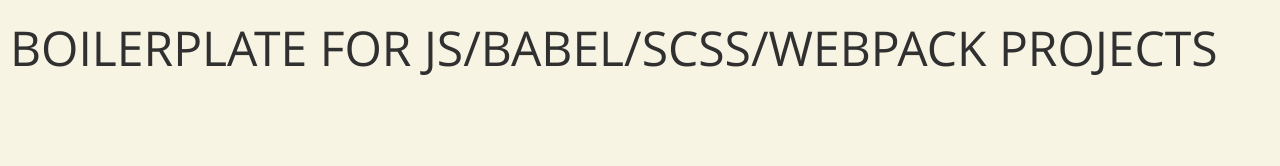
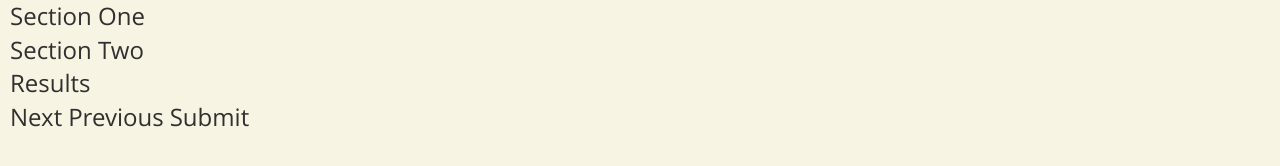
Before and after one commit to PSJgit/multistep-form-js, a website built with webpack: page src/index.html in a window 1280 px wide. Built offline with nearby package versions, Linux system fonts and the light colour scheme.

Commit message:
plan, class and html basic structure

```diff
--- a/src/index.html
+++ b/src/index.html
@@ -11,7 +11,29 @@
   </head>
   <body>
     <div id="root">
-      <h1>Boilerplate for js/babel/scss/webpack projects</h1>
+
+      <form id='form-wizard'>
+        <div id='prog-bar'></div>
+
+        <fieldset id='s1' class='section'>
+          <legend><p>Section One</p></legend>
+        </fieldset>
+
+        <fieldset id='s2' class='section'>
+          <legend><p>Section Two</p></legend>
+        </fieldset>
+
+        <div id='results' class='section'>
+          <p>Results</p>
+        </div>
+
+        <div id='nav'>
+          <button id='next'><p>Next</p></button>
+          <button id='prev'><p>Previous</p></button>
+          <button id='submit'><p>Submit</p></button>
+        </div>
+      </form>
+
     </div>
     <script src="config.js"></script>
     <script src="<%= htmlWebpackPlugin.files.chunks.main.entry %>"></script>
--- a/src/index.js
+++ b/src/index.js
@@ -3,16 +3,11 @@
 –––––––––––––––––––––––––––––––––––––––––––––––––– */
 
 
-import defaultExport, {anotherTempImport} from './js/temp.js'
-import {isMobileDevice} from './js/utils.js'
+import FormWizard from './js/wizardClass.js'
+import {animateCSSHelper} from './js/utils.js'
 
 // style
 import "./scss/index.scss"
-
-
-
-/* Vars
-–––––––––––––––––––––––––––––––––––––––––––––––––– */
 
 
 /* ON READY
@@ -20,6 +15,12 @@
 
 document.addEventListener("DOMContentLoaded", (e) => {
 
+	const form = document.getElementById('form-wizard')
+
+	// init the form
+	const twoStepForm = new FormWizard(form)
+
+
 	/* Events
 	–––––––––––––––––––––––––––––––––––––––––––––––––– */
 
--- a/src/js/temp.js
+++ /dev/null
@@ -1,13 +0,0 @@
-
-/* Temp import
-–––––––––––––––––––––––––––––––––––––––––––––––––– */
-
-const defaultExport = () => {
-	console.log('temp import from temp.js')
-}
-
-export const anotherTempImport = () => {
-	console.log('another temp export')
-}
-
-export default defaultExport
--- /dev/null
+++ b/src/js/wizardClass.js
@@ -0,0 +1,28 @@
+
+/* PLAN TEMP
+–––––––––––––––––––––––––––––––––––––––––––––––––– */
+/*
+	no render func - keep html simple
+	sections - hide show based upon index (needs to have all items validated before we can continue)
+	prog bar - can run from the above sections index/sections.length*100, submit at the very end when displaying user data back
+	user data - can be shown by lifting direct from the form. not ideal practice but can do it ok if the sections are hidden on next/prev
+	on complete - add a submit with the displayed user data? wipe it and confirm submission?
+	validation - on click/or on blur of input field
+
+*/
+
+class FormWizard {
+	constructor(form) {
+		this.form = form
+		console.warn('constructor called')
+
+		// run the instance
+		this.init()
+	}
+
+	init() {
+		console.warn('init called')
+	}
+}
+
+export default FormWizard
```
